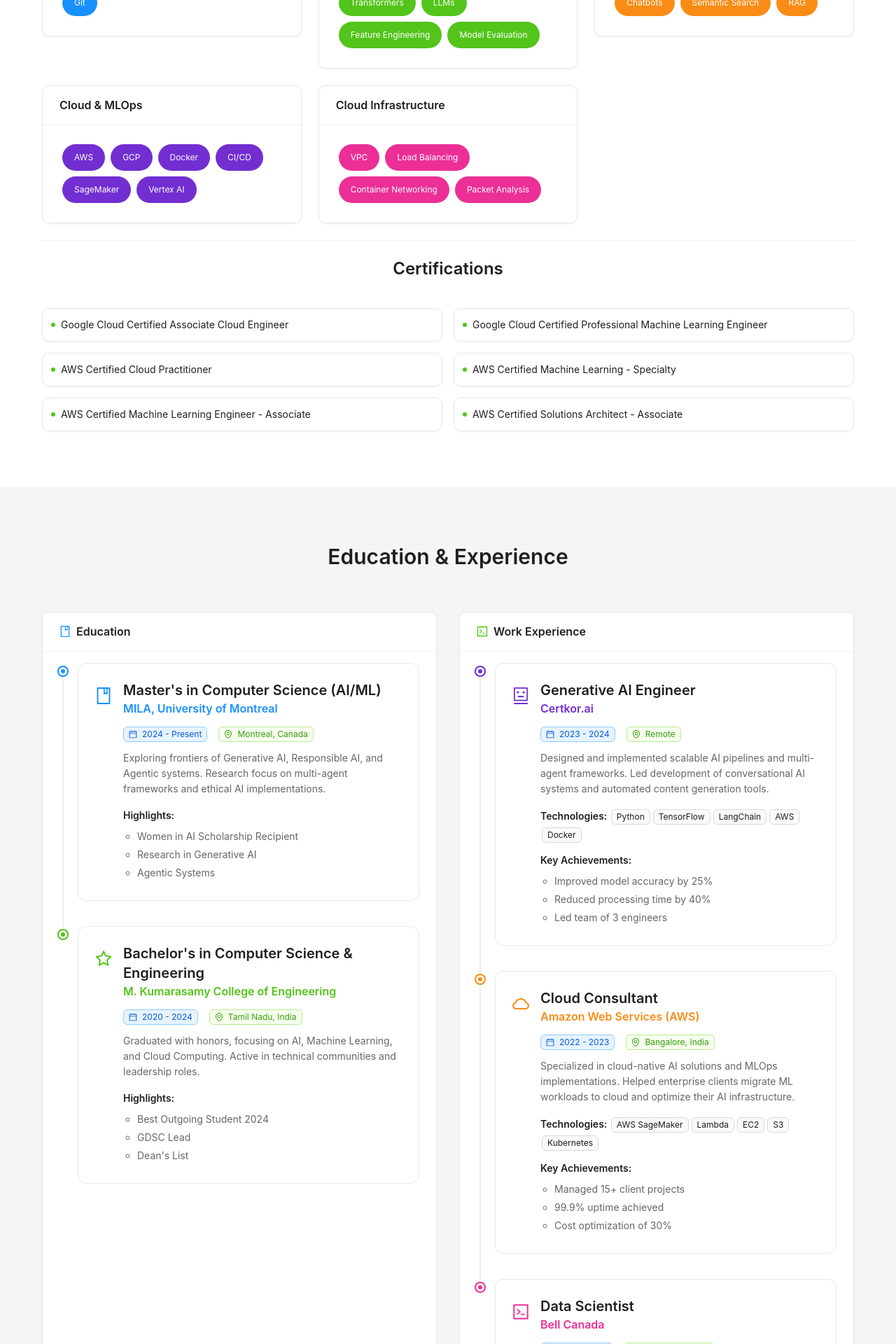
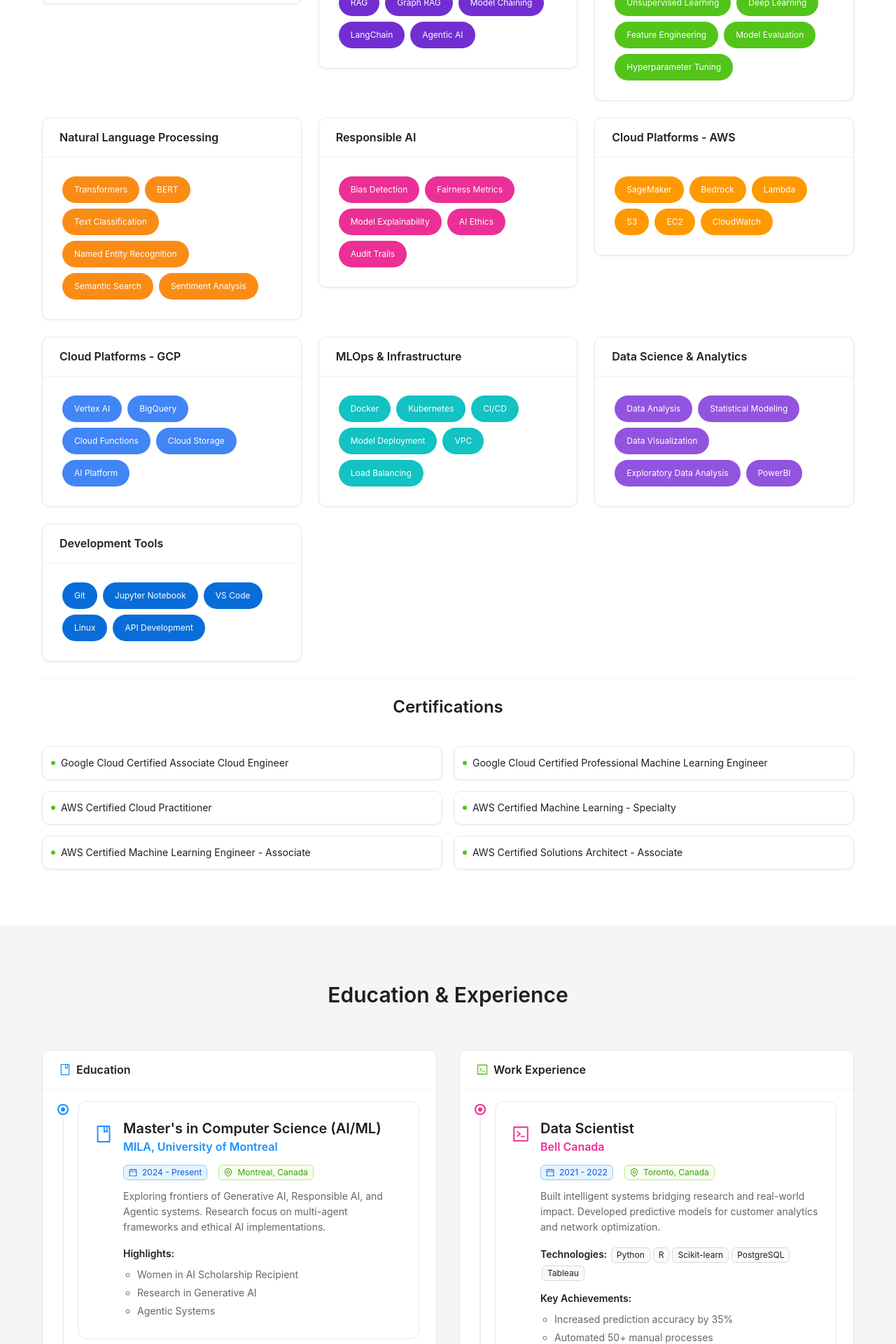
Before and after one commit to subramanikiruthikaai/Kiruthika-portfolio, a Next.js app: page / in a window 1280 px wide. Shown: the part 1580-3500 px from the top of the page at 70% size. Built offline with nearby package versions, Linux system fonts and the light colour scheme.

Commit message:
editing the content

```diff
--- a/src/app/components/Contact.js
+++ b/src/app/components/Contact.js
@@ -126,8 +126,14 @@
             type: "Conference"
         },
         {
+            event: "IBM TechXchange",
+            date: "Oct 9 2025",
+            location: "Orlando, Florida",
+            type: "Conference"
+        },
+        {
             event: "WAT.DEV FEST 2025",
-            date: "oct 17,28 2025",
+            date: "Oct 17,28 2025",
             location: "Waterloo, Canada",
             type: "Conference"
         }
--- a/src/app/components/Experience.js
+++ b/src/app/components/Experience.js
@@ -39,15 +39,15 @@
 
     const workExperience = [
         {
-            title: "Generative AI Engineer",
-            company: "Certkor.ai",
-            period: "2023 - 2024",
-            location: "Remote",
-            description: "Designed and implemented scalable AI pipelines and multi-agent frameworks. Led development of conversational AI systems and automated content generation tools.",
-            technologies: ["Python", "TensorFlow", "LangChain", "AWS", "Docker"],
-            achievements: ["Improved model accuracy by 25%", "Reduced processing time by 40%", "Led team of 3 engineers"],
-            icon: <RobotOutlined />,
-            color: "#722ed1"
+            title: "Data Scientist",
+            company: "Bell Canada",
+            period: "2021 - 2022",
+            location: "Toronto, Canada",
+            description: "Built intelligent systems bridging research and real-world impact. Developed predictive models for customer analytics and network optimization.",
+            technologies: ["Python", "R", "Scikit-learn", "PostgreSQL", "Tableau"],
+            achievements: ["Increased prediction accuracy by 35%", "Automated 50+ manual processes", "Published 3 research papers"],
+            icon: <CodeOutlined />,
+            color: "#eb2f96"
         },
         {
             title: "Cloud Consultant",
@@ -61,15 +61,15 @@
             color: "#fa8c16"
         },
         {
-            title: "Data Scientist",
-            company: "Bell Canada",
-            period: "2021 - 2022",
-            location: "Toronto, Canada",
-            description: "Built intelligent systems bridging research and real-world impact. Developed predictive models for customer analytics and network optimization.",
-            technologies: ["Python", "R", "Scikit-learn", "PostgreSQL", "Tableau"],
-            achievements: ["Increased prediction accuracy by 35%", "Automated 50+ manual processes", "Published 3 research papers"],
-            icon: <CodeOutlined />,
-            color: "#eb2f96"
+            title: "Generative AI Engineer",
+            company: "Certkor.ai",
+            period: "2023 - 2024",
+            location: "Remote",
+            description: "Designed and implemented scalable AI pipelines and multi-agent frameworks. Led development of conversational AI systems and automated content generation tools.",
+            technologies: ["Python", "TensorFlow", "LangChain", "AWS", "Docker"],
+            achievements: ["Improved model accuracy by 25%", "Reduced processing time by 40%", "Led team of 3 engineers"],
+            icon: <RobotOutlined />,
+            color: "#722ed1"
         }
     ];
 
--- a/src/app/data/content.js
+++ b/src/app/data/content.js
@@ -11,29 +11,54 @@
 
 export const skills = [
     {
-        category: "Languages & Tools",
-        items: ["Python", "R", "Java", "SQL", "Git"],
+        category: "Programming Languages",
+        items: ["Python", "R", "Java", "SQL"],
         color: "#1890ff"
     },
     {
-        category: "ML & AI",
-        items: ["Supervised/Unsupervised Learning", "Transformers", "LLMs", "Feature Engineering", "Model Evaluation"],
+        category: "Generative AI",
+        items: ["LLM Fine-tuning", "Prompt Engineering", "RAG", "Graph RAG", "Model Chaining", "LangChain", "Agentic AI"],
+        color: "#722ed1"
+    },
+    {
+        category: "Machine Learning",
+        items: ["Supervised Learning", "Unsupervised Learning", "Deep Learning", "Feature Engineering", "Model Evaluation", "Hyperparameter Tuning"],
         color: "#52c41a"
     },
     {
-        category: "NLP & GenAI",
-        items: ["Text Classification", "Prompt Engineering", "Chatbots", "Semantic Search", "RAG"],
+        category: "Natural Language Processing",
+        items: ["Transformers", "BERT", "Text Classification", "Named Entity Recognition", "Semantic Search", "Sentiment Analysis"],
         color: "#fa8c16"
     },
     {
-        category: "Cloud & MLOps",
-        items: ["AWS", "GCP", "Docker", "CI/CD", "SageMaker", "Vertex AI"],
-        color: "#722ed1"
+        category: "Responsible AI",
+        items: ["Bias Detection", "Fairness Metrics", "Model Explainability", "AI Ethics", "Audit Trails"],
+        color: "#eb2f96"
     },
     {
-        category: "Cloud Infrastructure",
-        items: ["VPC", "Load Balancing", "Container Networking", "Packet Analysis"],
-        color: "#eb2f96"
+        category: "Cloud Platforms - AWS",
+        items: ["SageMaker", "Bedrock", "Lambda", "S3", "EC2", "CloudWatch"],
+        color: "#ff9900"
+    },
+    {
+        category: "Cloud Platforms - GCP",
+        items: ["Vertex AI", "BigQuery", "Cloud Functions", "Cloud Storage", "AI Platform"],
+        color: "#4285f4"
+    },
+    {
+        category: "MLOps & Infrastructure",
+        items: ["Docker", "Kubernetes", "CI/CD", "Model Deployment", "VPC", "Load Balancing"],
+        color: "#13c2c2"
+    },
+    {
+        category: "Data Science & Analytics",
+        items: ["Data Analysis", "Statistical Modeling", "Data Visualization", "Exploratory Data Analysis", "PowerBI"],
+        color: "#9254de"
+    },
+    {
+        category: "Development Tools",
+        items: ["Git", "Jupyter Notebook", "VS Code", "Linux", "API Development"],
+        color: "#096dd9"
     }
 ];
 
```
